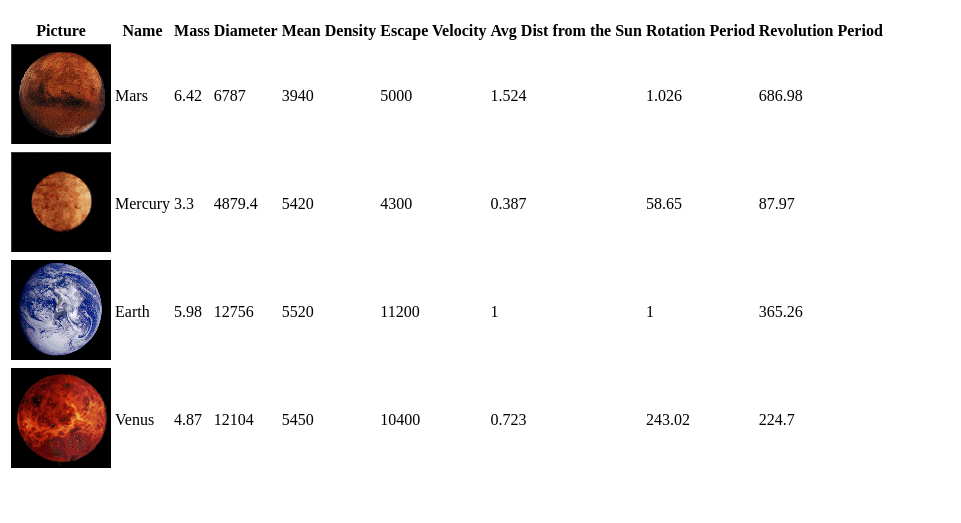
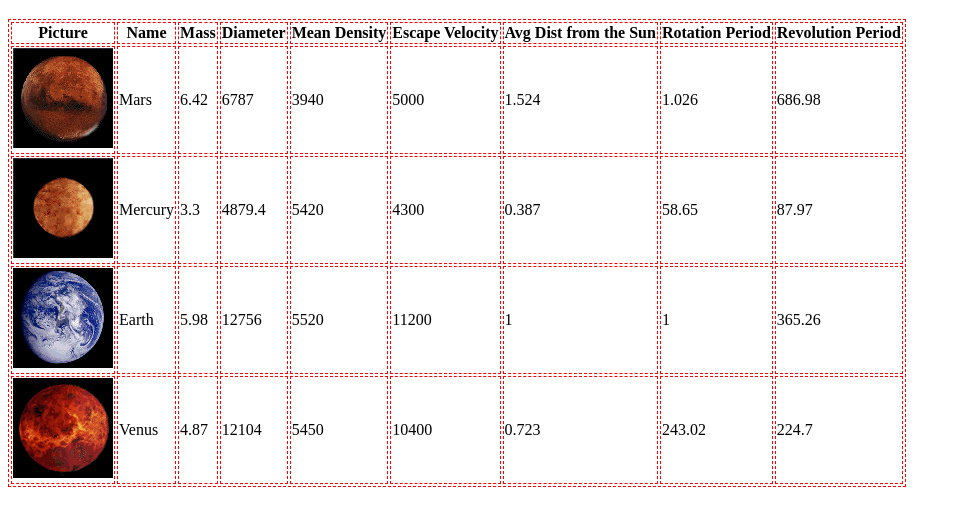
Before and after one commit to mboufal/lab5, a plain HTML site: page index.html in a window 1280 px wide. Shown: the part 61-584 px from the top of the page, without its empty margins (0-961 px from the left). Drawn offline with Linux system fonts and the light colour scheme.

Commit message:
Update style.css

```diff
--- a/css/style.css
+++ b/css/style.css
@@ -1,4 +1,3 @@
 table, th, td {
 	border: 1px red dashed
-	border-spacing: 5px 5px
 }
```
